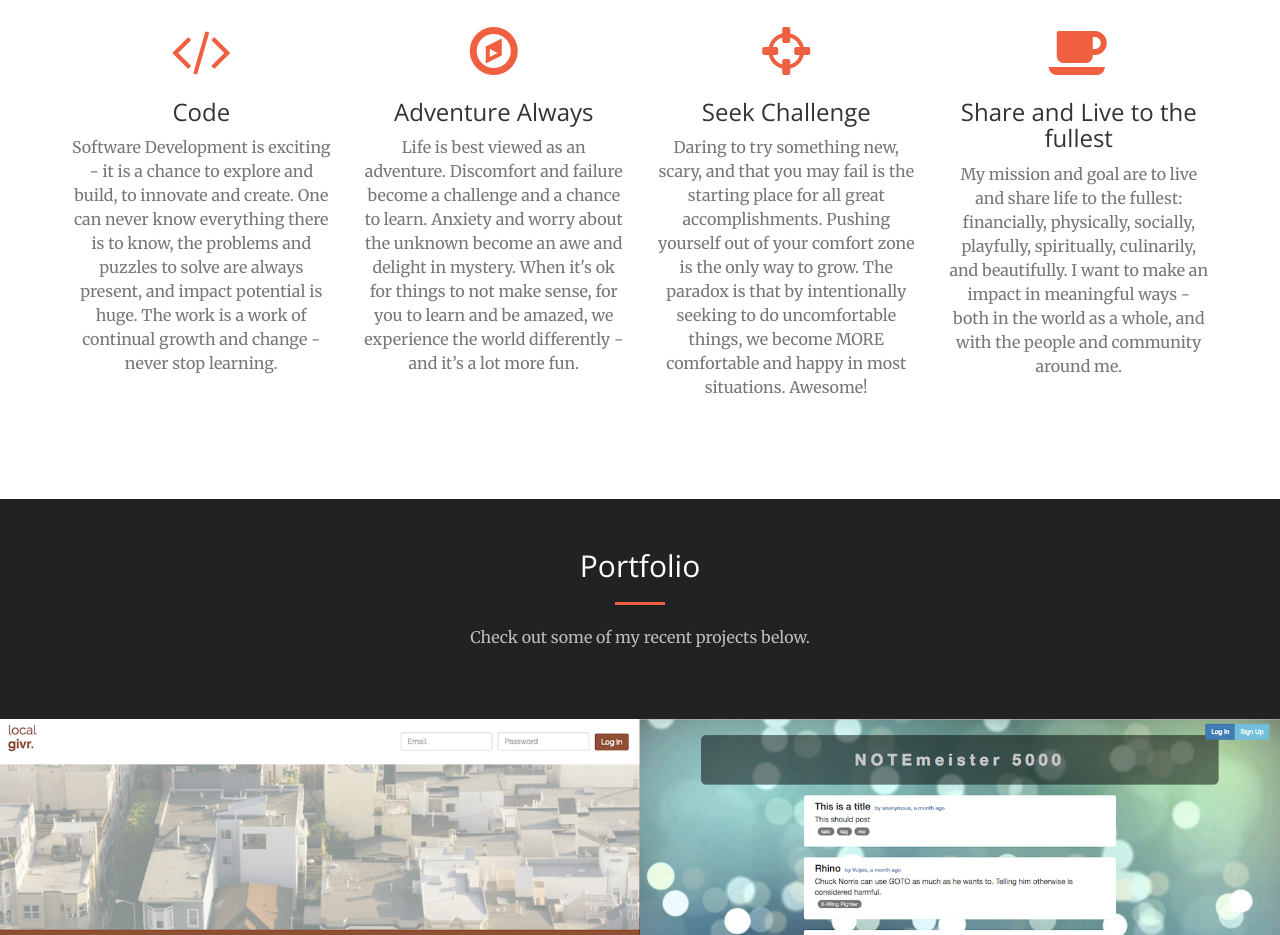
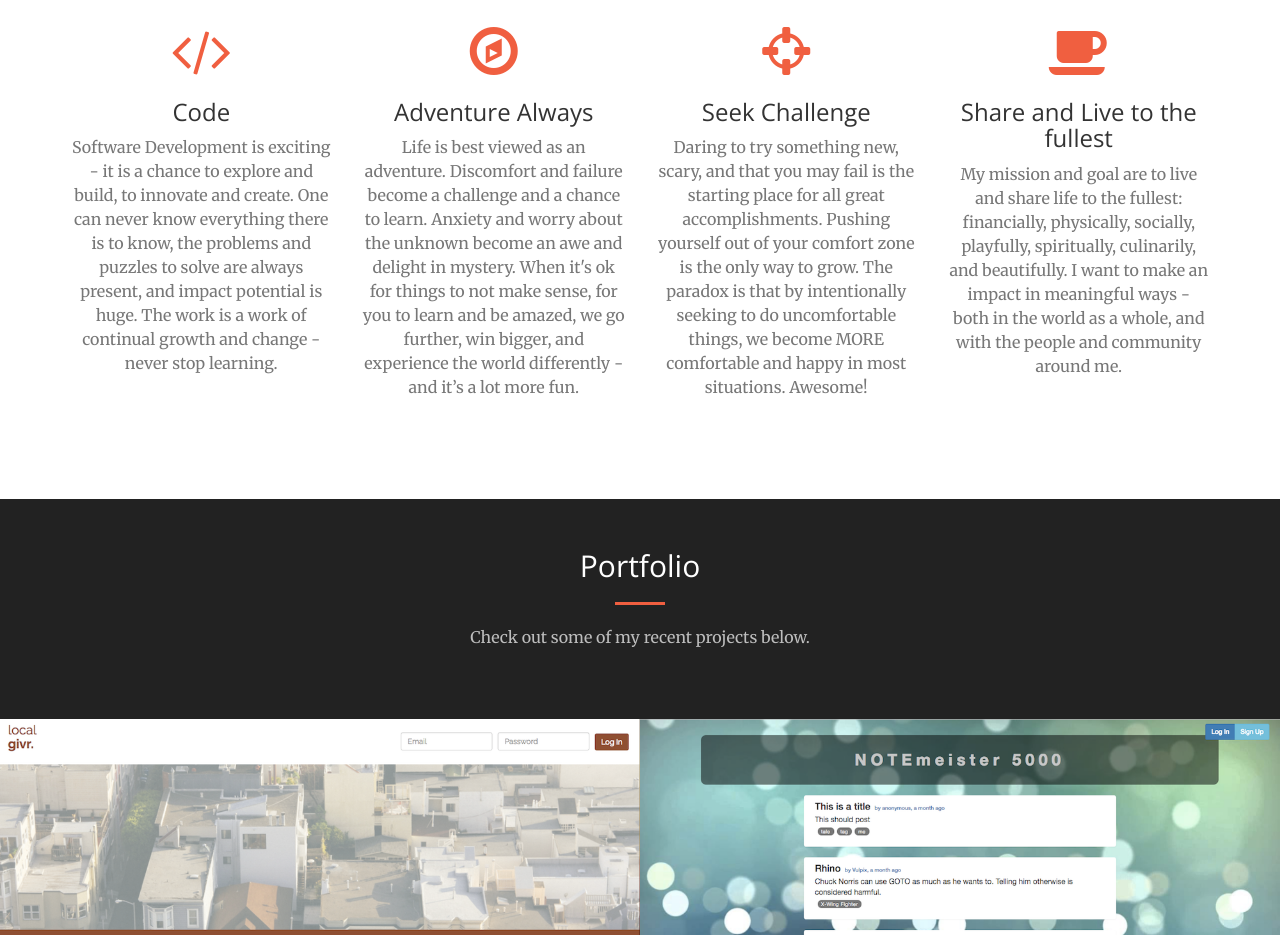
Before and after one commit to PhilShaughnes/PhilShaughnes, a website: page index.html in a window 1280 px wide. Shown: the part 1318-2253 px from the top of the page. Drawn offline with nearby package versions, Linux system fonts and the light colour scheme; files that its build step writes are made by us from their sources.

Commit message:
updated adventure again

```diff
--- a/index.html
+++ b/index.html
@@ -152,7 +152,7 @@
                     <div class="service-box">
                         <i class="fa fa-4x fa-compass text-primary sr-icons"></i>
                         <h3>Adventure Always</h3>
-                        <p class="text-muted">Life is best viewed as an adventure. Discomfort and failure become a challenge and a chance to learn. Anxiety and worry about the unknown become an awe and delight in mystery. When it's ok for things to not make sense, for you to learn and be amazed, we experience the world differently - and it’s a lot more fun.</p>
+                        <p class="text-muted">Life is best viewed as an adventure. Discomfort and failure become a challenge and a chance to learn. Anxiety and worry about the unknown become an awe and delight in mystery. When it's ok for things to not make sense, for you to learn and be amazed, we go further, win bigger, and experience the world differently - and it’s a lot more fun.</p>
                     </div>
                     <!-- Viewing the world through a lens that embraces and seeks adventure and mystery turns most of what we are told upside down.  -->
                 </div>
```
